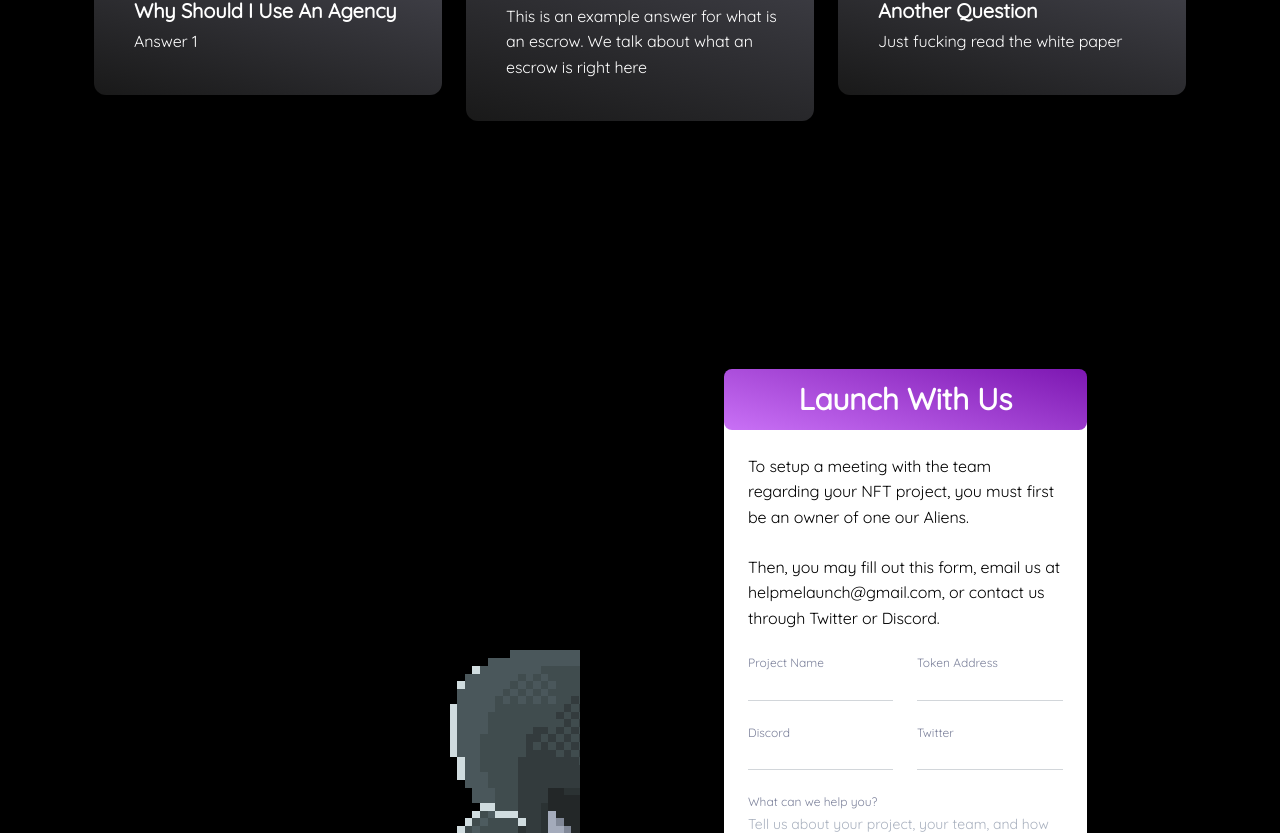
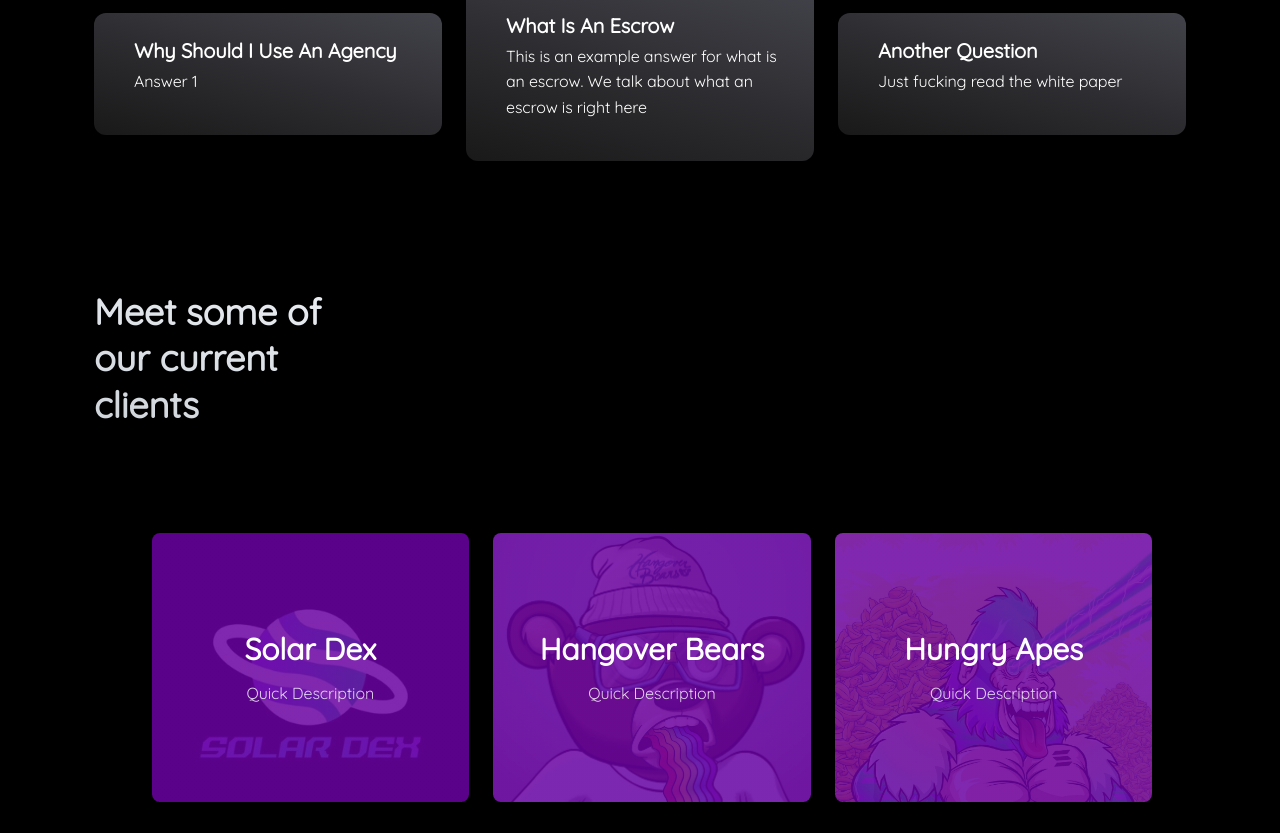
Before and after one commit to VincentBownes/InceptionWebsite, a React (Create React App) app: page / in a window 1280 px wide. Shown: the part 1027-1860 px from the top of the page. Built offline with nearby package versions, Linux system fonts and the light colour scheme.

Commit message:
o Moved clients to home page. Cleaned up FAQ code and fixed grid nesting

```diff
--- a/src/pages/HomePage.js
+++ b/src/pages/HomePage.js
@@ -12,17 +12,22 @@ import DefaultNavbar from "examples/Navbars/DefaultNavbar";
 import FilledInfoCard from "examples/Cards/InfoCards/FilledInfoCard";
 import DefaultReviewCard from "examples/Cards/ReviewCards/DefaultReviewCard";
 import SimpleFooter from "examples/Footers/SimpleFooter";
+import RotatingCard from "examples/Cards/RotatingCard";
+import RotatingCardFront from "examples/Cards/RotatingCard/RotatingCardFront";
+import RotatingCardBack from "examples/Cards/RotatingCard/RotatingCardBack";
+
+
 
 // Routes
 import routes from "routes";
 
 // Images
-import cloth from "assets/images/inceptioncloth.jpg"
 import vid from "assets/images/animation.gif"
 import black from "assets/images/black.png"
 import justAlien from "assets/images/justAlien.gif";
-import tank from "assets/images/inceptiontank.gif"
-import logo from "assets/images/inceptionlogo.png"
+import HungryApes from "assets/images/HungryApes.jpeg";
+import solardex from "assets/images/solardex.jpeg";
+import hangoverbears from "assets/images/hangoverbears.jpg";
 
 import FacebookIcon from "@mui/icons-material/Facebook";
 import TwitterIcon from "@mui/icons-material/Twitter";
@@ -76,16 +81,10 @@ function HomePage() {
 
 
       <Container>
+        <Grid container item sx={{ mt: 8 }} xs={12} lg={3} alignItems="center" direction="column">
+          <MKTypography variant="h2" color="inceptionPurpleGradient" textGradient mb={2}>FAQs</MKTypography>
+        </Grid>
         <Grid container spacing={3} sx={{ mt: 8 }} alignItems="center">
-          <Grid item xs={12} lg={5}>
-            <MKTypography variant="h2"></MKTypography>
-          </Grid>
-          <Grid item xs={12} lg={3}>
-            <MKTypography variant="h2" color="inceptionPurpleGradient" textGradient mb={2}>FAQs</MKTypography>
-          </Grid>
-          <Grid item xs={12} lg={4}>
-            <MKTypography variant="h2"></MKTypography>
-          </Grid>
           <Grid item xs={12} lg={4}>
             <FilledInfoCard
               variant="gradient"
@@ -112,6 +111,82 @@ function HomePage() {
           </Grid>
         </Grid>
       </Container>
+
+      <Container>
+      <Grid container item sx={{ mt: 16 }} xs={12} lg={3} alignItems="center" direction="column">
+          <MKTypography variant="h2" color="light" textGradient mb={2}>Meet some of our current clients</MKTypography>
+        </Grid>
+        <Grid container item xs={11} spacing={3} alignItems="center" sx={{ mx: "auto",  mt: 8 }}>
+          <Grid item xs={12} lg={4} sx={{ mx: "auto" }}>
+            <RotatingCard>
+              <RotatingCardFront
+                image={solardex}
+                title="Solar Dex"
+                description="Quick Description"
+                color="inceptionPurpleGradient"
+              />
+              <RotatingCardBack
+                image={solardex}
+                title="Launch Date"
+                description="April 28th, 5:00PM EST"
+                action={{
+                  type: "internal",
+                  route: "/sections/page-sections/page-headers",
+                  label: "start with header",
+                }}
+                instagram="https://instagram.com"
+                twitter="https://twitter.com"
+              />
+            </RotatingCard>
+          </Grid>
+          <Grid item xs={12} lg={4} sx={{ mx: "auto" }}>
+            <RotatingCard>
+              <RotatingCardFront
+                image={hangoverbears}
+                title="Hangover Bears"
+                description="Quick Description"
+                color="inceptionPurpleGradient"
+              />
+              <RotatingCardBack
+                image={hangoverbears}
+                title="Launch Date"
+                description="Early June"
+                action={{
+                  type: "internal",
+                  route: "/sections/page-sections/page-headers",
+                  label: "start with header",
+                }}
+                instagram="https://instagram.com"
+                twitter="https://twitter.com"
+              />
+            </RotatingCard>
+          </Grid>
+          <Grid item xs={12} lg={4} sx={{ mx: "auto" }}>
+            <RotatingCard>
+              <RotatingCardFront
+                image={HungryApes}
+                title="Hungry Apes"
+                description="Quick Description"
+                color="inceptionPurpleGradient"
+              />
+              <RotatingCardBack
+                image={HungryApes}
+                title="Launch Date"
+                description="Late May"
+                action={{
+                  type: "internal",
+                  route: "/sections/page-sections/page-headers",
+                  label: "start with header",
+                }}
+                instagram="https://instagram.com"
+                twitter="https://twitter.com"
+              />
+            </RotatingCard>
+          </Grid>
+        </Grid>
+      </Container>
+
+
 
       <Grid container spacing={3} sx={{ mt: 8 }} alignItems="center">
         <Grid item xs={12} lg={6}>
--- a/src/pages/LandingPages/Clients/index.js
+++ b/src/pages/LandingPages/Clients/index.js
@@ -38,7 +38,6 @@ import hangoverbears from "assets/images/hangoverbears.jpg";
 function ContactUs() {
   return (
     <>
-
         <DefaultNavbar
           routes={routes}
           brand = ""
```
